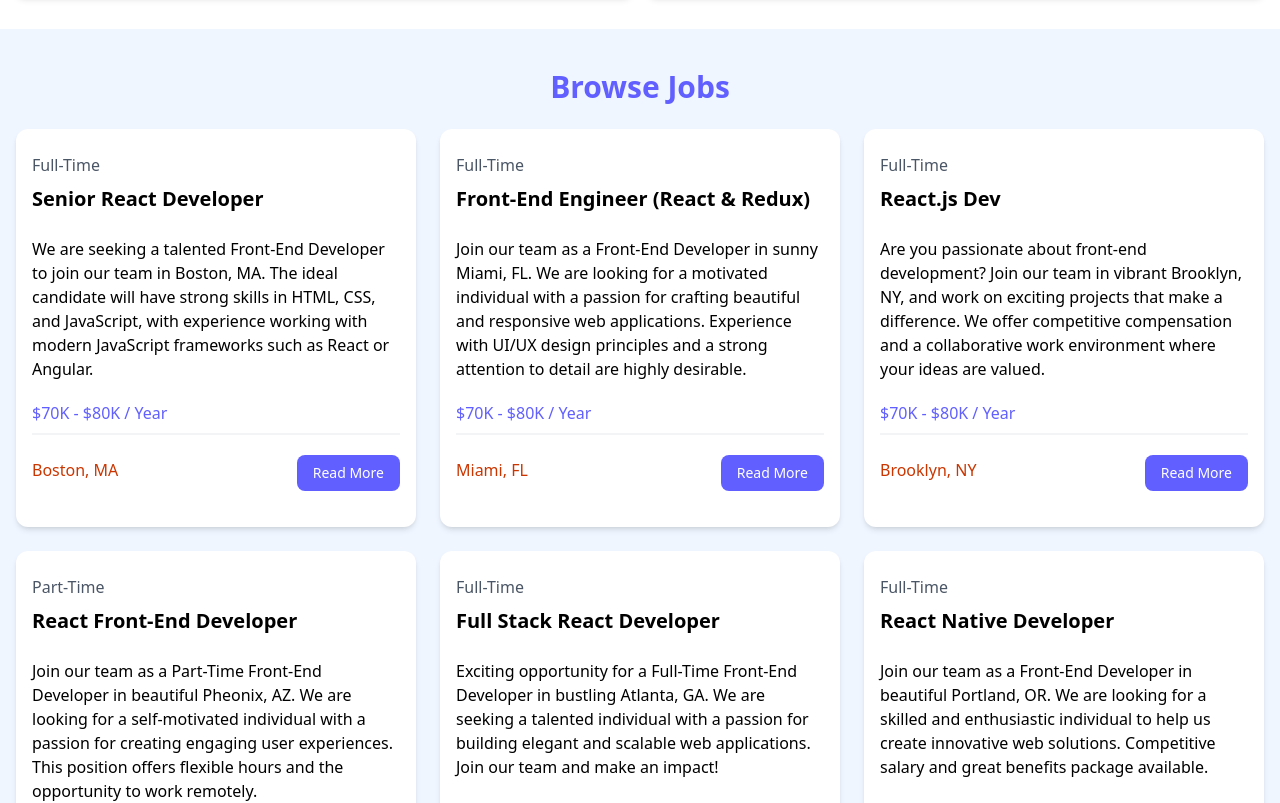
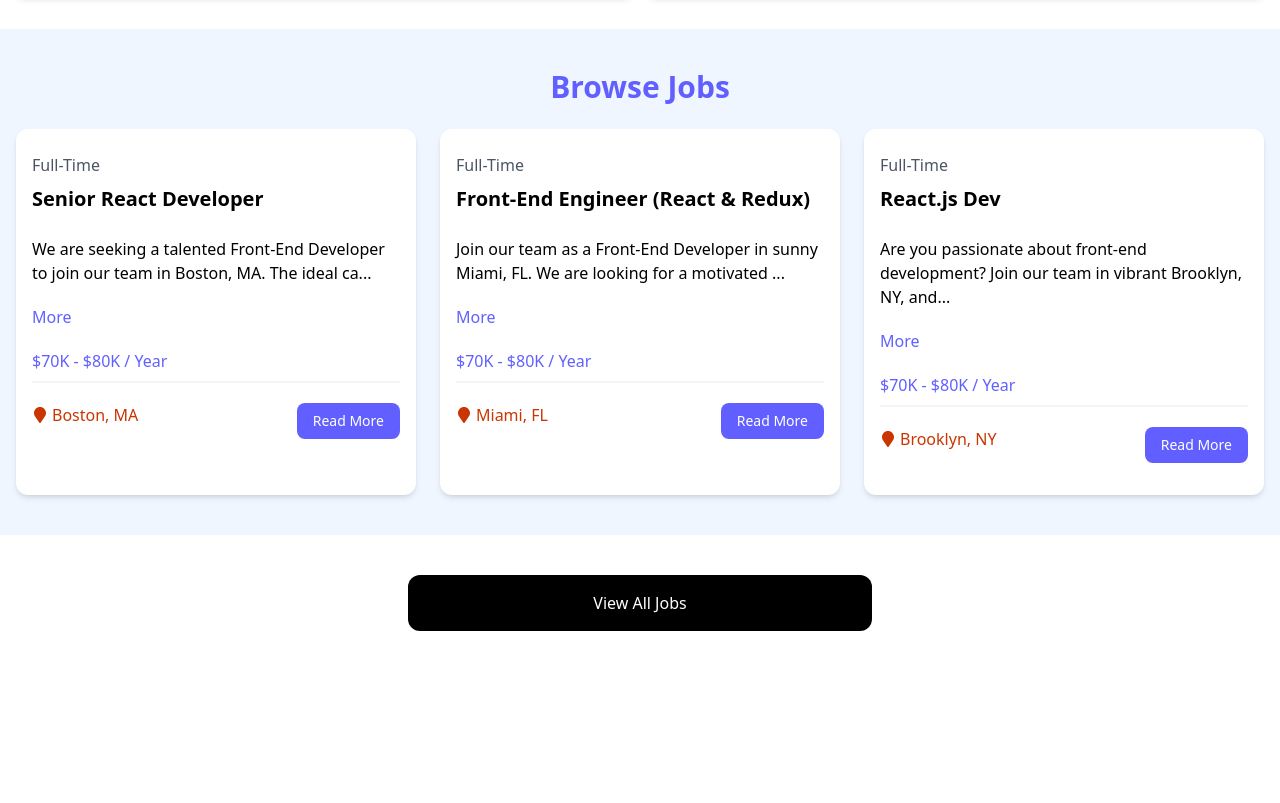
Before and after one commit to cr7st74n/reach-crash, a React (Vite) app: page / in a window 1280 px wide. Shown: the part 580-1383 px from the top of the page. After the commit the page ends 1251 px from the top, so only its background shows below. Built offline with nearby package versions, Linux system fonts and the light colour scheme.

Commit message:
adding pages, and layouts to the website

```diff
--- a/package.json
+++ b/package.json
@@ -13,6 +13,8 @@
     "@tailwindcss/vite": "^4.1.18",
     "react": "^19.2.0",
     "react-dom": "^19.2.0",
+    "react-icons": "^5.5.0",
+    "react-router-dom": "^7.12.0",
     "tailwindcss": "^4.1.18"
   },
   "devDependencies": {
--- a/src/App.jsx
+++ b/src/App.jsx
@@ -1,23 +1,21 @@
-import Navbar from "./components/Navbar";
-import Hero from "./components/hero";
-import Developers from "./components/Developers";
-import Jobs from "./components/jobs";
+
+import {Route, createBrowserRouter, createRoutesFromElements, RouterProvider} from "react-router-dom";
+import HomePage from "./Pages/HomePage";
+import MainLayout from "./Layouts/MainLayout";
+import JobsPage from "./Pages/JobsPage";
+
+const router = createBrowserRouter(
+
+  createRoutesFromElements(
+  <Route path= '/' element = {<MainLayout/>}>
+    <Route index element= {<HomePage/>} />)
+    <Route path = '/jobs' element= {<JobsPage/>} />
+  </Route>
+  )
+);
 
 const App = () => {
-  return (
-    <div>
-      <Navbar />
-      {/* <!-- Hero --> */}
-      <Hero title ="Cr7ston and React" subtitle="Test this by cr7ston"/>
+  return <RouterProvider router={router} />;
+};
 
-      {/* <!-- Developers and Employers --> */}
-      <Developers />
-
-      {/* <!-- Jobs Section --> */}
-
-      <Jobs />
-
-    </div>
-  );
-};
 export default App;
--- /dev/null
+++ b/src/Layouts/MainLayout.jsx
@@ -0,0 +1,19 @@
+import React from 'react'
+import { Outlet } from 'react-router-dom';
+import NavBar from '../components/Navbar.jsx';
+
+const MainLayout = () => {
+  return (
+    <div>
+        <>
+        <NavBar />
+        <Outlet />
+
+        </>
+
+
+    </div>
+  )
+}
+
+export default MainLayout
--- /dev/null
+++ b/src/Pages/HomePage.jsx
@@ -0,0 +1,26 @@
+import React from 'react'
+import Hero from "../components/hero";
+import Developers from '../components/Developers.jsx';
+import Jobs from '../components/jobs.jsx';
+import ViewAllJobs from '../components/ViewAllJobs.jsx';
+
+const HomePage = () => {
+  return (
+    <div>
+      <>
+        <Hero title= "Cr7ston Programmer" subtitle= "Este es mi primer demo como React Programmer" />
+
+            {/* <!-- Developers and Employers --> */}
+        <Developers />
+
+        {/* <!-- Jobs Section --> */}
+
+        <Jobs />
+
+        <ViewAllJobs />
+      </>
+    </div>
+  )
+}
+
+export default HomePage
--- /dev/null
+++ b/src/Pages/JobsPage.jsx
@@ -0,0 +1,11 @@
+import React from 'react'
+
+const JobsPage = () => {
+  return (
+    <div>
+
+    </div>
+  )
+}
+
+export default JobsPage
--- /dev/null
+++ b/src/components/ViewAllJobs.jsx
@@ -0,0 +1,20 @@
+import React from 'react'
+
+const ViewAllJobs = () => {
+  return (
+    <div>
+
+        <section className="m-auto max-w-lg my-10 px-6">
+        <a
+          href="/jobs"
+          className="block bg-black text-white text-center py-4 px-6 rounded-xl hover:bg-gray-700"
+        >
+          View All Jobs
+        </a>
+      </section>
+
+    </div>
+  )
+}
+
+export default ViewAllJobs
--- a/src/components/jobs.jsx
+++ b/src/components/jobs.jsx
@@ -1,9 +1,12 @@
 import Joblisting from './jobslisting.jsx';
-import Card from './Card.jsx';
+
 import JobsData from '../jobs.json';
 
 
 const Jobs = () => {
+
+  const recentJobs = JobsData.slice(0,3)
+
   return (
     <div>
       {/* <!-- Browse Jobs --> */}
@@ -15,7 +18,9 @@
           <div className="grid grid-cols-1 md:grid-cols-3 gap-6">
             {/* Job Listing  */}
 
-              {JobsData.map(job =>(
+              {/* LIST THE JOBS IN AN ARRAY */}
+
+              {recentJobs.map(job =>(
                 <Joblisting key = {job.id} job={job} />
 
               ))}
@@ -25,14 +30,7 @@
         </div>
       </section>
 
-      <section className="m-auto max-w-lg my-10 px-6">
-        <a
-          href="jobs.html"
-          className="block bg-black text-white text-center py-4 px-6 rounded-xl hover:bg-gray-700"
-        >
-          View All Jobs
-        </a>
-      </section>
+
     </div>
   );
 };
--- a/src/components/jobslisting.jsx
+++ b/src/components/jobslisting.jsx
@@ -1,4 +1,16 @@
+import { useState } from "react"
+import {FaMapMarker} from 'react-icons/fa'
+
+
 const jobslisting = ({job} ) => {
+  const [showFullDescription, setShowFullDescription] = useState(false);
+
+  let description = job.description;
+
+  if (!showFullDescription){
+    description = description.substring(0,90) + '...';
+  }
+
   return (
         <div className="bg-white rounded-xl shadow-md relative">
                 <div className="p-4">
@@ -8,8 +20,10 @@
                   </div>
 
                   <div className="mb-5">
-                    {job.description}
+                    {description}
                   </div>
+
+                  <button onClick={()=>setShowFullDescription((previousState)=>!previousState)} className="text-indigo-500 mb-5 hover:text-indigo-600">{showFullDescription ? "less":"More"}</button>
 
                   <h3 className="text-indigo-500 mb-2"> {job.salary} / Year</h3>
 
@@ -17,7 +31,7 @@
 
                   <div className="flex flex-col lg:flex-row justify-between mb-4">
                     <div className="text-orange-700 mb-3">
-                      <i className="fa-solid fa-location-dot text-lg"></i>
+                      <FaMapMarker className ="inline text-lgf mb-1 mr-1"/>
                       {job.location}
                     </div>
                     <a
```
Also changed, not shown: 1 other file (tests, documents, lock files or other folders).
